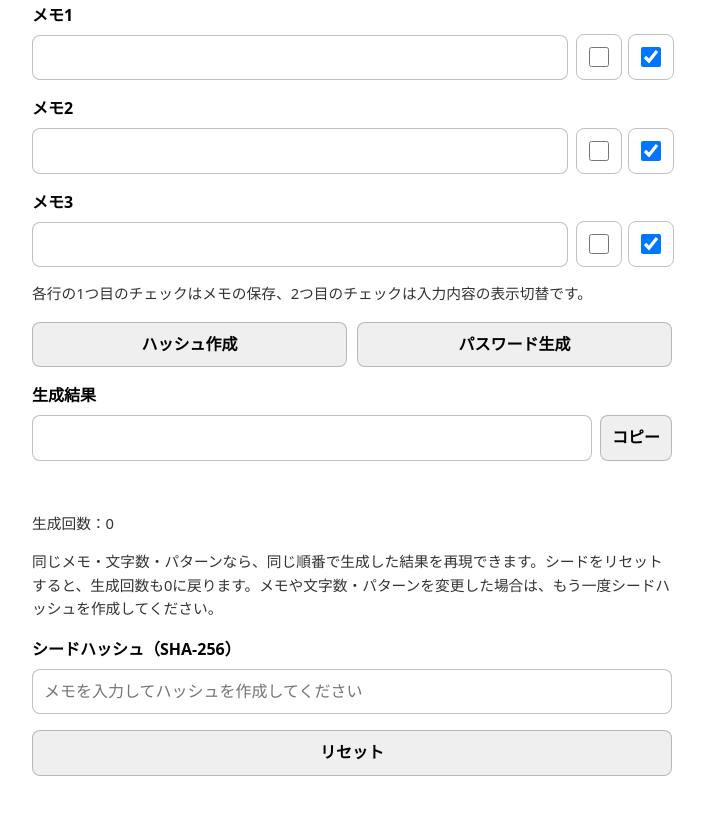
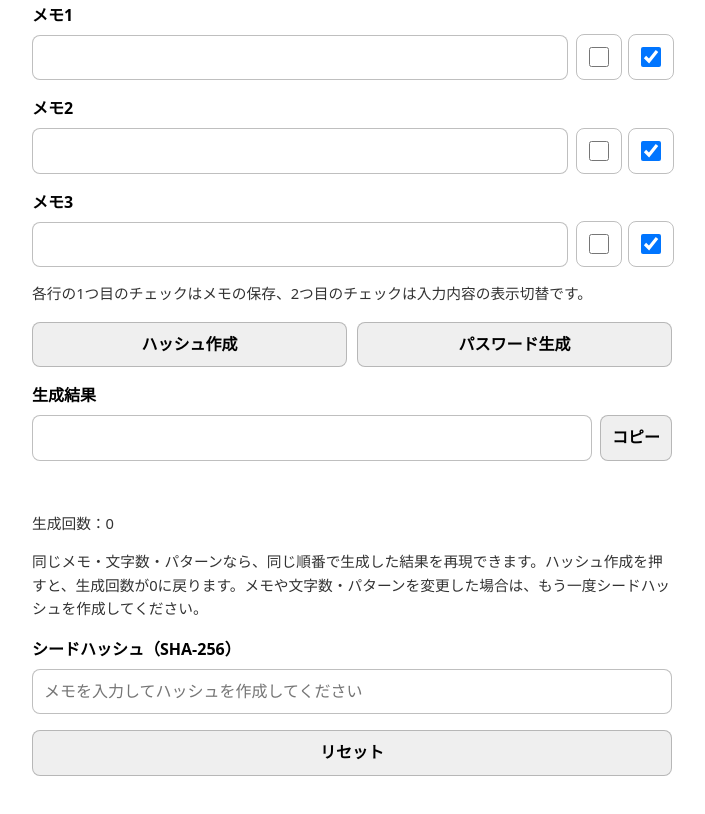
Before and after one commit to KskOHTA/pwgPWA, a plain HTML site: page index.html in a window 1280 px wide. Shown: the part 419-1233 px from the top of the page, without its empty margins (288-993 px from the left). Drawn offline with Linux system fonts and the light colour scheme.

Commit message:
Update status message for hash creation process

```diff
--- a/index.html
+++ b/index.html
@@ -87,7 +87,7 @@
 
     <p id="status" class="muted" aria-live="polite"></p>
     <p id="count" class="muted">生成回数：0</p>
-    <p class="muted">同じメモ・文字数・パターンなら、同じ順番で生成した結果を再現できます。シードをリセットすると、生成回数も0に戻ります。メモや文字数・パターンを変更した場合は、もう一度シードハッシュを作成してください。</p>
+    <p class="muted">同じメモ・文字数・パターンなら、同じ順番で生成した結果を再現できます。ハッシュ作成を押すと、生成回数が0に戻ります。メモや文字数・パターンを変更した場合は、もう一度シードハッシュを作成してください。</p>
 
     <label for="seedHash">シードハッシュ（SHA-256）</label>
     <input id="seedHash" type="text" readonly placeholder="メモを入力してハッシュを作成してください">
```
